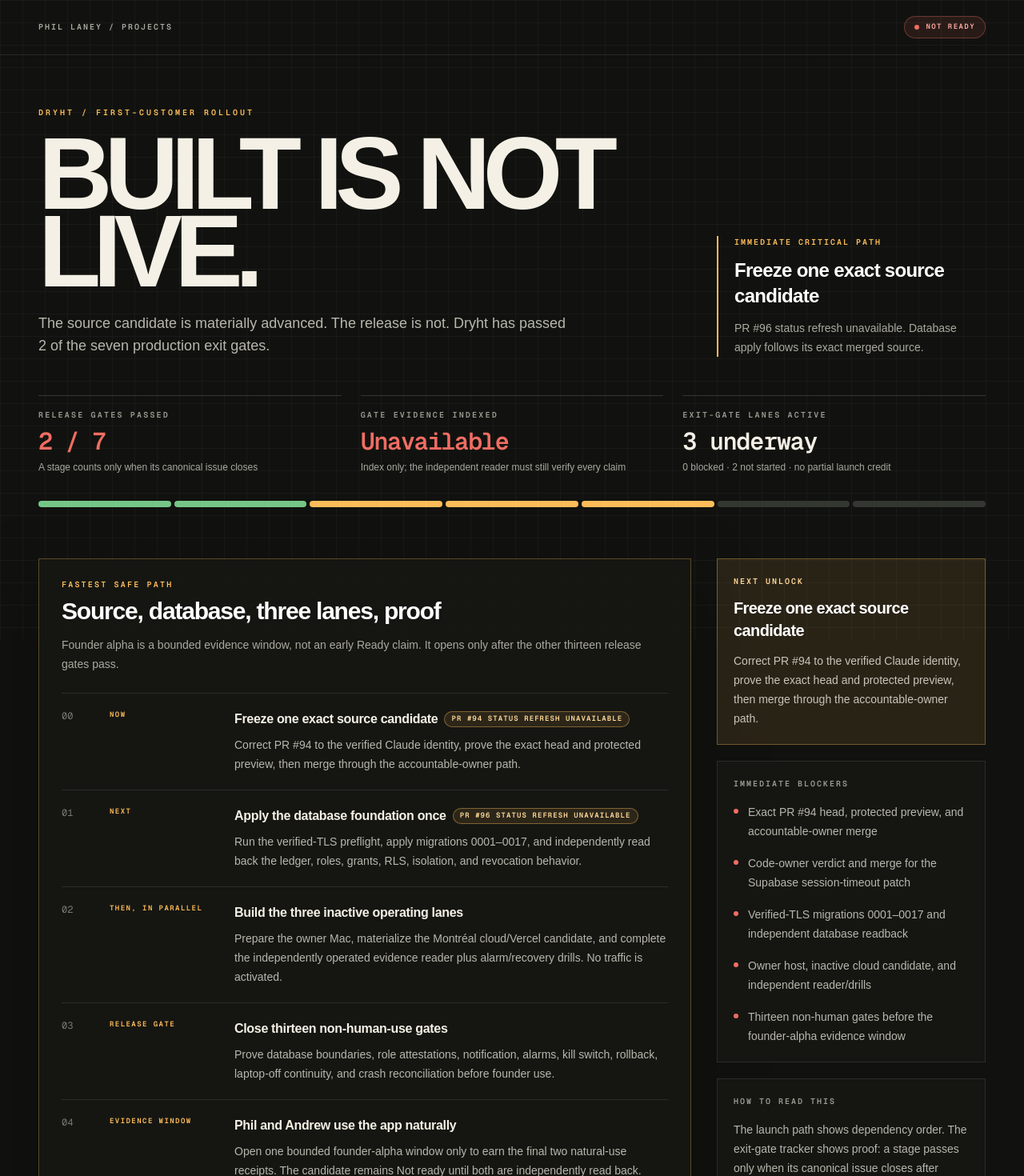
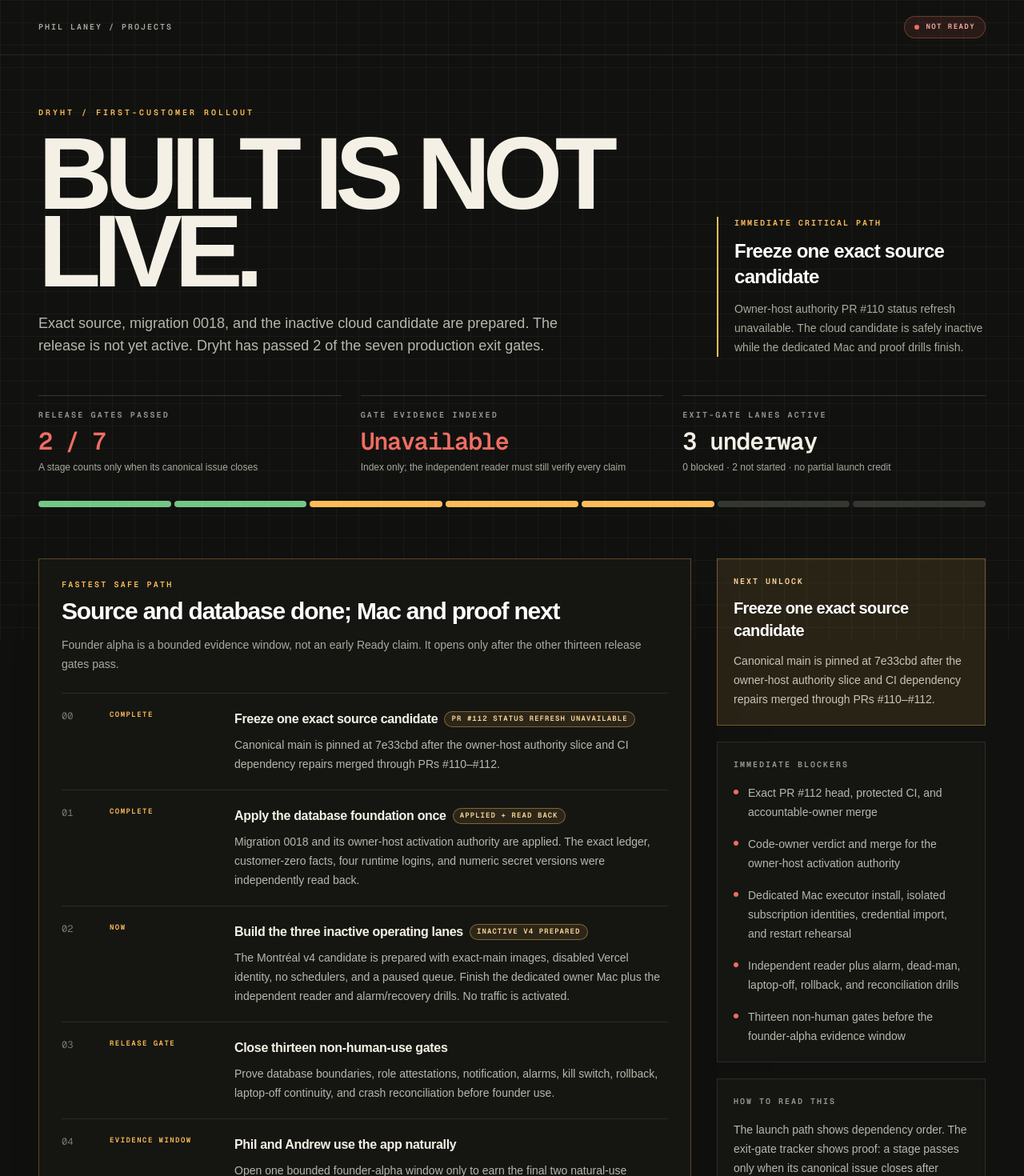
Before and after one commit to philpigpen2/seattle-trip, a Next.js app: page /dryht in a window 1280 px wide. Shown: the top 1470 px of the page at 80% size. Built offline with nearby package versions, Linux system fonts and the light colour scheme.

Commit message:
Refresh Dryht rollout after inactive v4 prepare

```diff
--- a/src/app/dryht/page.tsx
+++ b/src/app/dryht/page.tsx
@@ -32,21 +32,21 @@ type LaunchStep = {
 const LAUNCH_PATH: LaunchStep[] = [
   {
     number: "0",
-    when: "Now",
+    when: "Complete",
     title: "Freeze one exact source candidate",
-    detail: "Correct PR #94 to the verified Claude identity, prove the exact head and protected preview, then merge through the accountable-owner path.",
+    detail: "Canonical main is pinned at 7e33cbd after the owner-host authority slice and CI dependency repairs merged through PRs #110–#112.",
   },
   {
     number: "1",
-    when: "Next",
+    when: "Complete",
     title: "Apply the database foundation once",
-    detail: "Run the verified-TLS preflight, apply migrations 0001–0017, and independently read back the ledger, roles, grants, RLS, isolation, and revocation behavior.",
+    detail: "Migration 0018 and its owner-host activation authority are applied. The exact ledger, customer-zero facts, four runtime logins, and numeric secret versions were independently read back.",
   },
   {
     number: "2",
-    when: "Then, in parallel",
+    when: "Now",
     title: "Build the three inactive operating lanes",
-    detail: "Prepare the owner Mac, materialize the Montréal cloud/Vercel candidate, and complete the independently operated evidence reader plus alarm/recovery drills. No traffic is activated.",
+    detail: "The Montréal v4 candidate is prepared with exact-main images, disabled Vercel identity, no schedulers, and a paused queue. Finish the dedicated owner Mac plus the independent reader and alarm/recovery drills. No traffic is activated.",
   },
   {
     number: "3",
@@ -96,7 +96,7 @@ const STAGES: Stage[] = [
     title: "App runtime state machine",
     plainTitle: "A complete first-party app",
     detail: "Finish durable conversations, real delivery, honest readiness, and the inactive runtime candidate.",
-    evidence: "Production web app READY with VAPID; runtime activation and durable answer delivery remain",
+    evidence: "Production web app READY with VAPID; inactive v4 is prepared; owner-host answer delivery and activation proof remain",
     state: "underway",
   },
   {
@@ -112,7 +112,7 @@ const STAGES: Stage[] = [
     title: "Cloud substrate",
     plainTitle: "A production-shaped but inactive cloud",
     detail: "Read back the final images, identities, network, data migrations, schedulers, secrets, and rollback path.",
-    evidence: "Dedicated GCP project exists; final inactive services, jobs, images, secrets, provider readback, and rollback proof remain",
+    evidence: "Exact-main images, migration 0018, runtime logins, five inactive workloads, disabled WIF, paused v4 queue, and zero schedulers read back; activation and rollback drills remain",
     state: "underway",
   },
   {
@@ -201,8 +201,8 @@ const loadLiveStatus = unstable_cache(async (): Promise<LiveStatus | null> => {
     const [response, ledgerResponse, candidateResponse, databasePatchResponse] = await Promise.all([
       fetch("https://api.github.com/repos/Dryht/dryht/issues?state=all&per_page=20&sort=created&direction=asc", { headers, cache: "no-store" }),
       fetch("https://api.github.com/repos/Dryht/dryht/contents/production/evidence-ledger.json?ref=main", { headers, cache: "no-store" }),
-      fetch("https://api.github.com/repos/Dryht/dryht/pulls/94", { headers, cache: "no-store" }),
-      fetch("https://api.github.com/repos/Dryht/dryht/pulls/96", { headers, cache: "no-store" }),
+      fetch("https://api.github.com/repos/Dryht/dryht/pulls/112", { headers, cache: "no-store" }),
+      fetch("https://api.github.com/repos/Dryht/dryht/pulls/110", { headers, cache: "no-store" }),
     ]);
 
     if (!response.ok) return null;
@@ -264,7 +264,7 @@ const loadLiveStatus = unstable_cache(async (): Promise<LiveStatus | null> => {
       const updatedAt = typeof candidate.updated_at === "string" ? candidate.updated_at : "";
       const headSha = typeof candidate.head?.sha === "string" ? candidate.head.sha : "";
       if (
-        candidate.number === 94
+        candidate.number === 112
         && (candidate.state === "open" || candidate.state === "closed")
         && headSha.length === 40
         && !Number.isNaN(new Date(updatedAt).getTime())
@@ -292,7 +292,7 @@ const loadLiveStatus = unstable_cache(async (): Promise<LiveStatus | null> => {
       const updatedAt = typeof patch.updated_at === "string" ? patch.updated_at : "";
       const headSha = typeof patch.head?.sha === "string" ? patch.head.sha : "";
       if (
-        patch.number === 96
+        patch.number === 110
         && (patch.state === "open" || patch.state === "closed")
         && headSha.length === 40
         && !Number.isNaN(new Date(updatedAt).getTime())
@@ -320,7 +320,7 @@ const loadLiveStatus = unstable_cache(async (): Promise<LiveStatus | null> => {
   } catch {
     return null;
   }
-}, ["dryht-rollout-issue-state-v6"], { revalidate: 30 });
+}, ["dryht-rollout-issue-state-v7"], { revalidate: 30 });
 
 function formatEst(date: Date | string) {
   return new Intl.DateTimeFormat("en-US", {
@@ -390,17 +390,17 @@ export default async function DryhtRolloutPage() {
       ? `PR #${sourceCandidate.number} open at ${sourceCandidate.headSha.slice(0, 7)}`
       : sourceCandidate?.state === "closed"
         ? `PR #${sourceCandidate.number} closed without merge`
-        : "PR #94 status refresh unavailable";
+        : "PR #112 status refresh unavailable";
   const databasePatch = liveStatus?.databasePatch;
   const databasePatchMerged = Boolean(databasePatch?.mergedAt);
   const databasePatchStatus = databasePatchMerged
-    ? `PR #96 merged ${formatEst(databasePatch!.mergedAt!)}`
+    ? `Owner-host authority PR #110 merged ${formatEst(databasePatch!.mergedAt!)}`
     : databasePatch?.state === "open"
       ? `PR #${databasePatch.number} awaits code-owner verdict at ${databasePatch.headSha.slice(0, 7)}`
       : databasePatch?.state === "closed"
         ? `PR #${databasePatch.number} closed without merge`
-        : "PR #96 status refresh unavailable";
-  const nextLaunchStep = sourceCandidateMerged ? LAUNCH_PATH[1] : LAUNCH_PATH[0];
+        : "Owner-host authority PR #110 status refresh unavailable";
+  const nextLaunchStep = sourceCandidateMerged && databasePatchMerged ? LAUNCH_PATH[2] : sourceCandidateMerged ? LAUNCH_PATH[1] : LAUNCH_PATH[0];
   const issueStates = new Map(liveStatus?.issues.map((issue) => [issue.number, issue]));
   const stages = STAGES.map((stage) => {
     const issue = issueStates.get(stage.number + 4);
@@ -440,12 +440,12 @@ export default async function DryhtRolloutPage() {
     && indexedGates === totalGates
     && liveStatus?.ledgerState === "ready";
   const immediateBlockers = [
-    ...(sourceCandidateMerged ? [] : ["Exact PR #94 head, protected preview, and accountable-owner merge"]),
+    ...(sourceCandidateMerged ? [] : ["Exact PR #112 head, protected CI, and accountable-owner merge"]),
     ...(databasePatchMerged ? [] : [databasePatch?.state === "open"
       ? `Code-owner verdict and merge for PR #${databasePatch.number} at ${databasePatch.headSha.slice(0, 7)}`
-      : "Code-owner verdict and merge for the Supabase session-timeout patch"]),
-    "Verified-TLS migrations 0001–0017 and independent database readback",
-    "Owner host, inactive cloud candidate, and independent reader/drills",
+      : "Code-owner verdict and merge for the owner-host activation authority"]),
+    "Dedicated Mac executor install, isolated subscription identities, credential import, and restart rehearsal",
+    "Independent reader plus alarm, dead-man, laptop-off, rollback, and reconciliation drills",
     "Thirteen non-human gates before the founder-alpha evidence window",
   ];
   const passedStages = stages.filter((stage) => stage.state === "complete");
@@ -484,14 +484,14 @@ export default async function DryhtRolloutPage() {
                 Built is not live.
               </h1>
               <p className="mt-7 max-w-2xl text-base leading-7 text-[#b8b7ad] sm:text-lg">
-                The source candidate is materially advanced. The release is not. Dryht has passed {completeCount === 0 ? "none" : completeCount} of the seven production exit gates.
+                Exact source, migration 0018, and the inactive cloud candidate are prepared. The release is not yet active. Dryht has passed {completeCount === 0 ? "none" : completeCount} of the seven production exit gates.
               </p>
             </div>
 
             <div className="border-l-2 border-[#ffbd59] pl-5">
               <p className="font-mono text-[10px] font-semibold uppercase tracking-[0.2em] text-[#ffbd59]">Immediate critical path</p>
               <p className="mt-3 text-2xl font-semibold tracking-[-0.03em] text-white">{nextLaunchStep.title}</p>
-              <p className="mt-3 text-sm leading-6 text-[#aaa99f]">{databasePatchStatus}. Database apply follows its exact merged source.</p>
+              <p className="mt-3 text-sm leading-6 text-[#aaa99f]">{databasePatchStatus}. The cloud candidate is safely inactive while the dedicated Mac and proof drills finish.</p>
             </div>
           </div>
 
@@ -514,12 +514,12 @@ export default async function DryhtRolloutPage() {
           <section className="border border-[#ffbd59]/30 bg-[#171814]/95 px-5 py-6 shadow-[0_30px_90px_rgba(0,0,0,.25)] sm:px-7" aria-labelledby="launch-path-heading">
             <div className="border-b border-white/10 pb-6">
               <p className="font-mono text-[10px] font-semibold uppercase tracking-[0.22em] text-[#ffbd59]">Fastest safe path</p>
-              <h2 id="launch-path-heading" className="mt-2 text-3xl font-semibold tracking-[-0.04em] text-white">Source, database, three lanes, proof</h2>
+              <h2 id="launch-path-heading" className="mt-2 text-3xl font-semibold tracking-[-0.04em] text-white">Source and database done; Mac and proof next</h2>
               <p className="mt-3 max-w-3xl text-sm leading-6 text-[#aaa99f]">Founder alpha is a bounded evidence window, not an early Ready claim. It opens only after the other thirteen release gates pass.</p>
             </div>
             <ol>
               {LAUNCH_PATH.map((step, index) => (
-                <LaunchStepCard key={step.number} step={step} status={index === 0 ? sourceCandidateStatus : index === 1 ? databasePatchStatus : undefined} />
+                <LaunchStepCard key={step.number} step={step} status={index === 0 ? sourceCandidateStatus : index === 1 ? "Applied + read back" : index === 2 ? "Inactive v4 prepared" : undefined} />
               ))}
             </ol>
           </section>
```
